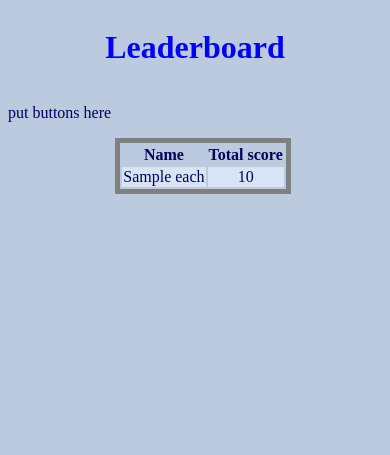
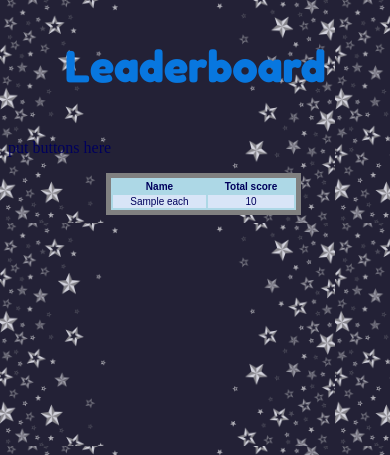
Before and after one commit to RachWalm/high-score, a Python web app: template templates/index.html in a window 390 px wide. Shown: the top 455 px of the page. Run offline with Jinja, Linux system fonts and the light colour scheme; the template is opened without the code that fills it: most values are stand-ins (such as "Sample title", 1, 10 or a date in 2020).

Commit message:
Add responsiveness and improve styling

```diff
--- a/static/css/style.css
+++ b/static/css/style.css
@@ -1,5 +1,6 @@
 body {
-    background-color: rgb(187, 202, 223);
+    background-image: url("/static/stars.jpg");
+    background-size: contain;
     color:rgb(0, 0, 92);
 }
 
@@ -8,6 +9,7 @@ div {
 }
 
 table {
+    background-color: lightblue;
     border: 5px solid;
     border-color: grey;
 }
@@ -26,13 +28,30 @@ tr:hover {
 }
 
 h1 {
-    color:blue ;
+    color:rgb(8, 119, 223);
+    font-size: 150px;
 }
 
 header {
     display: flex;
     align-items: center;
     justify-content: center;
+}
+
+.fredoka-header {
+    font-family: "Fredoka", sans-serif;
+    font-optical-sizing: auto;
+    font-weight: 200;
+    font-style: normal;
+    font-size: large;
+}
+
+.mulish-table {
+    font-family: "Mulish", sans-serif;
+    font-optical-sizing: auto;
+    font-weight: 200;
+    font-style: normal;
+    font-size: 25px;
 }
 
 .rank-table {
@@ -42,3 +61,34 @@ header {
     align-content: center;
     justify-content: center;
 }
+
+#ranking-table {
+    width: 33vw;
+}
+
+@media screen and (max-width:1400px) {
+    .mulish-table {
+        font-size: 15px;
+    }
+}
+
+
+@media screen and (max-width:1024px) {
+    h1 {
+        font-size: 75px;
+    }
+
+    .mulish-table {
+        font-size: 10px;
+    }
+}
+
+@media screen and (max-width:500px) {
+    h1 {
+        font-size: 45px;
+    }
+
+    #ranking-table {
+        width: 50vw;
+    }
+}
--- a/templates/index.html
+++ b/templates/index.html
@@ -6,21 +6,23 @@
     <meta name="description" content="Leaderboard of scores">
     <meta name="keywords" content="Leaderboard">
     <meta name="author" content="Rachel Walmsley">
-
+    <link rel="preconnect" href="https://fonts.googleapis.com">
+<link rel="preconnect" href="https://fonts.gstatic.com" crossorigin>
+<link href="https://fonts.googleapis.com/css2?family=Fredoka:wght@300..700&display=swap" rel="stylesheet">
     <link rel="stylesheet" href="static/css/style.css">
     <script src="static/js/script.js"></script>
     <Title>Leaderboard</Title>
 </head>
 <body>
-    <header>
+    <header class="fredoka-header">
         <h1> Leaderboard </h1>
     </header>
     <section class="flex-container">
         <div>
             <p>put buttons here</p>
         </div>
-        <div class="rank-table">
-            <table>
+        <div class="rank-table mulish-table">
+            <table id="ranking-table">
                 <tr>
                     <th>Name</th>
                     <th>Total score</th>
```
Also changed, not shown: README.md, static/stars.jpg (added).
